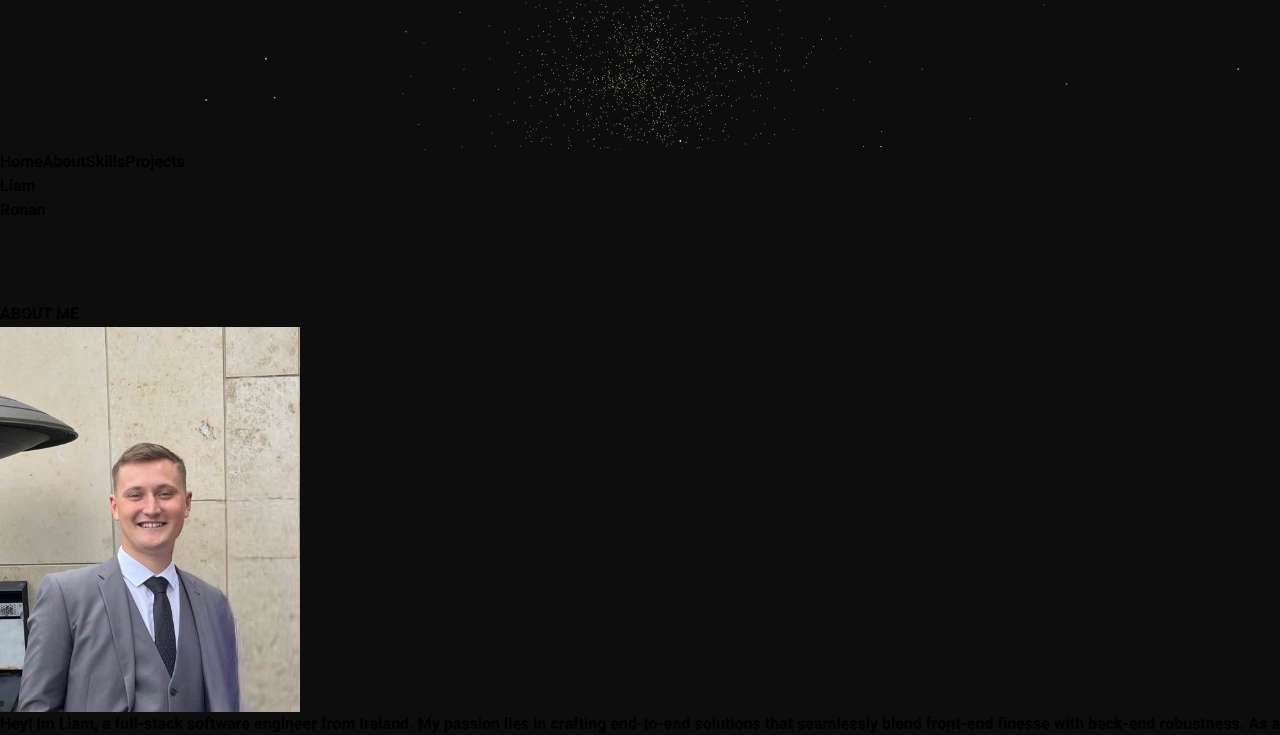
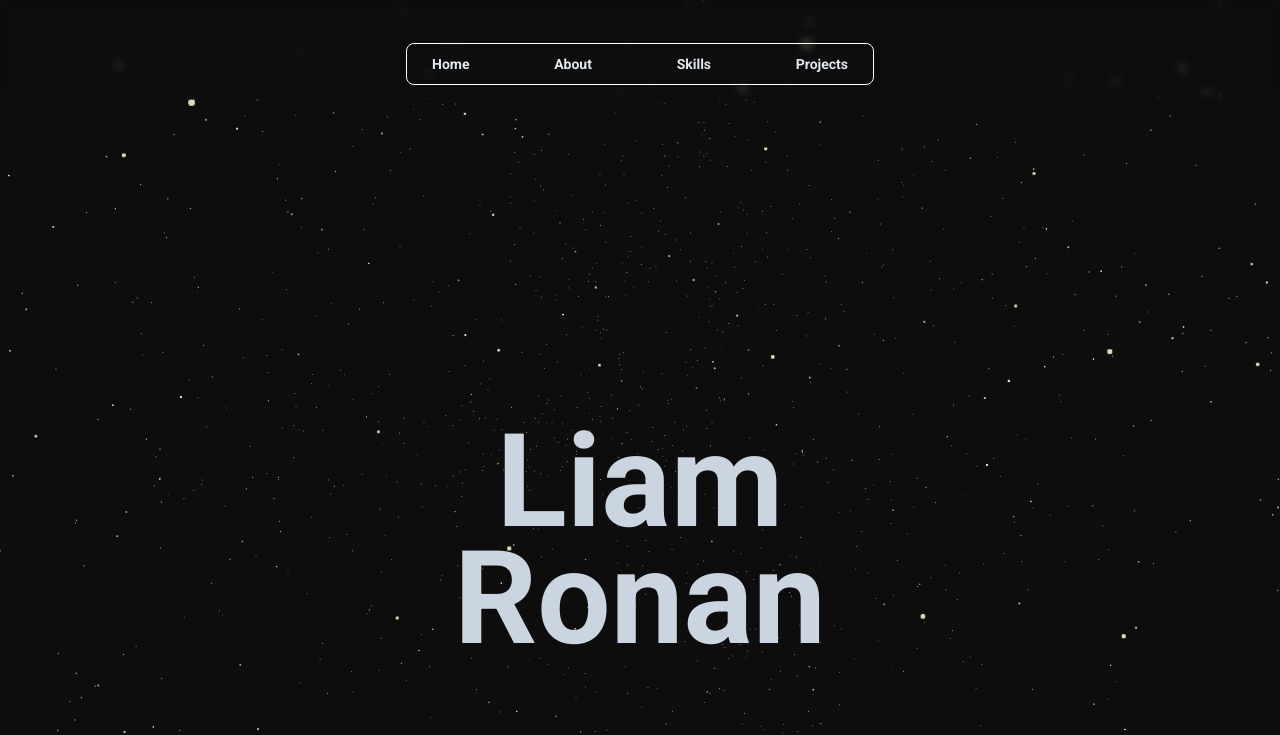
Before and after one commit to Liam-Ronan-dev/Portfolio-Website, a Next.js app: page / in a window 1280 px wide. Shown: the top 735 px of the page. Built offline with nearby package versions, Linux system fonts and the light colour scheme.

Commit message:
updated tailwind config

```diff
--- a/tailwind.config.ts
+++ b/tailwind.config.ts
@@ -3,8 +3,8 @@ module.exports = {
 	content: [
 		"./app/**/*.{js,ts,jsx,tsx}",
 		"./pages/**/*.{js,ts,jsx,tsx}",
-		"./components/**/*.{js,ts,jsx,tsx}",
-
+		"./Components/**/*.{js,ts,jsx,tsx}",
+		"./Utils/**/*.{js,ts,jsx,tsx}",
 		// Or if using `src` directory:
 		"./src/**/*.{js,ts,jsx,tsx}",
 	],
```
